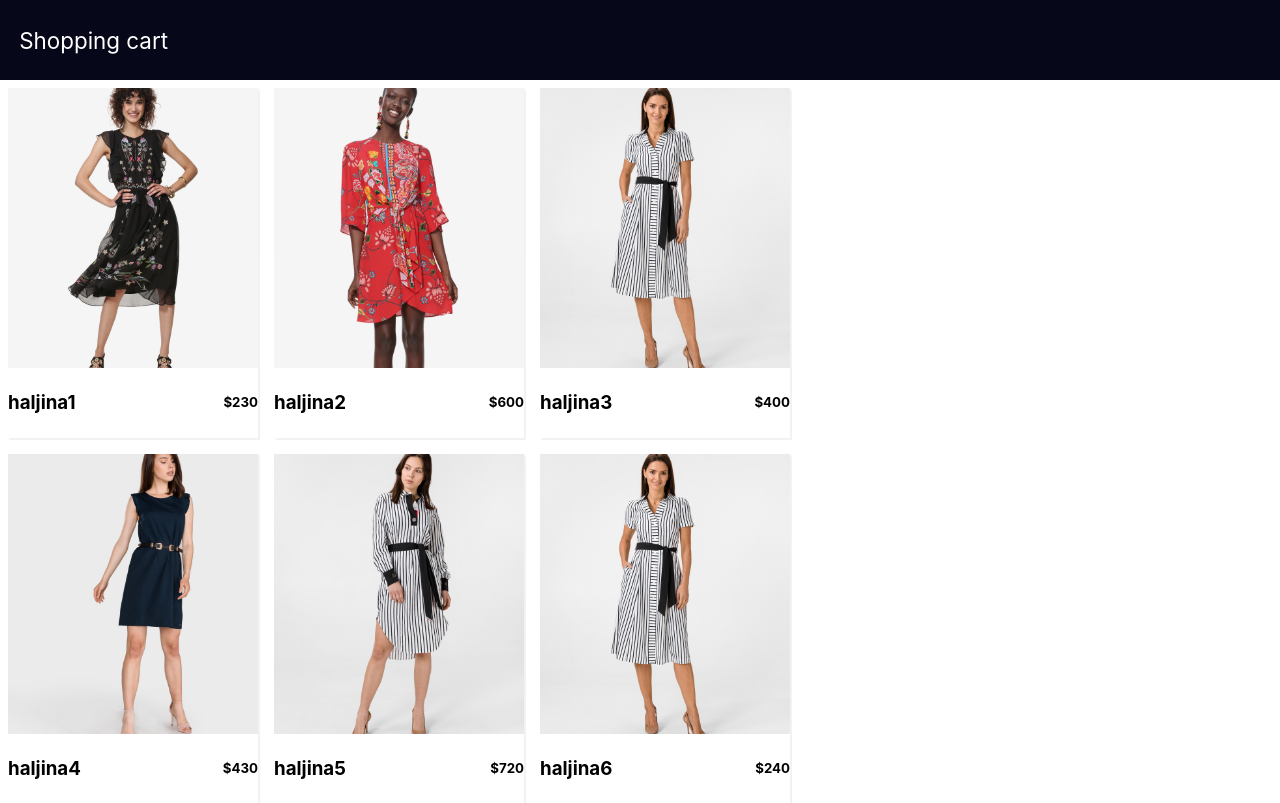
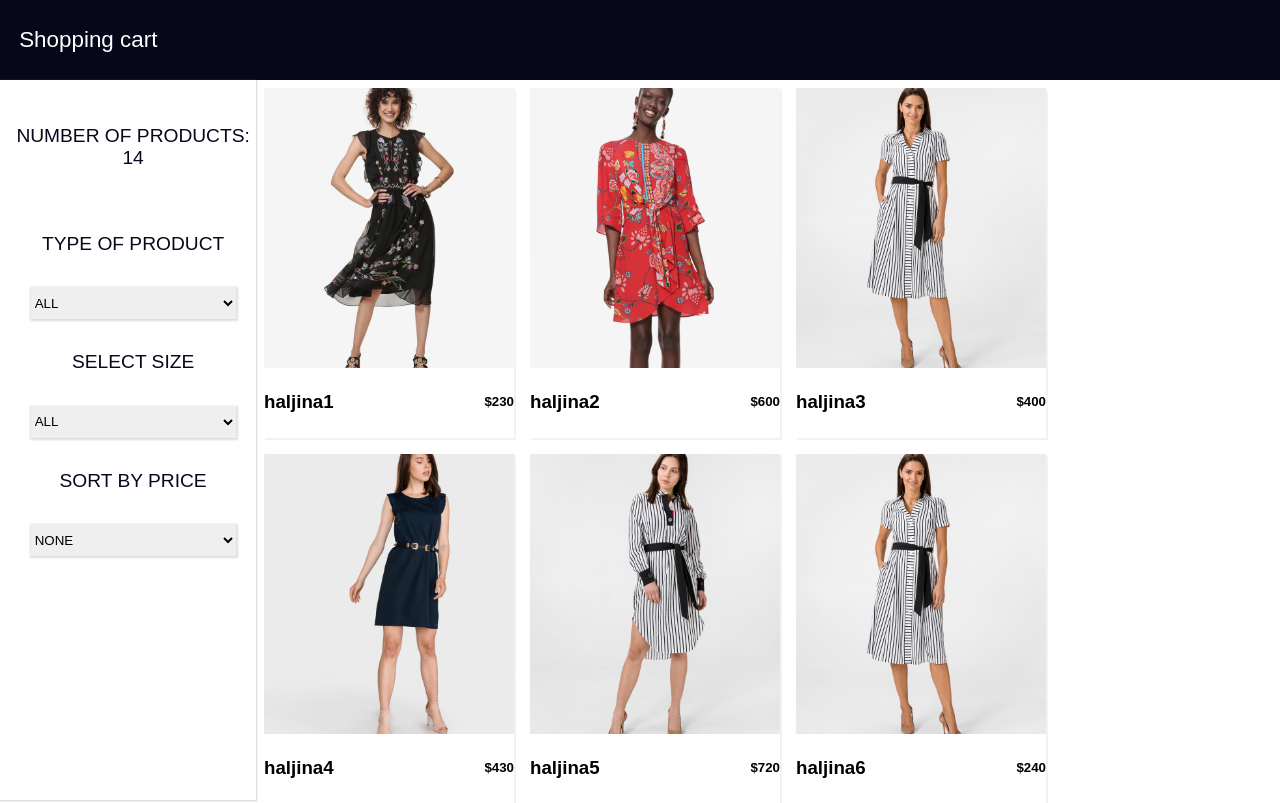
Before and after one commit to josipfrljic94/mern-redux-store, a React (Create React App) app: page / in a window 1280 px wide. Shown: the top 803 px of the page. Built offline with nearby package versions, Linux system fonts and the light colour scheme.

Commit message:
filter-component with actions

```diff
--- a/src/App.js
+++ b/src/App.js
@@ -1,7 +1,7 @@
 import React from 'react';
 import data from './data.json'
 import Products from './components/Products';
-
+import Filter  from './components/Filter'
 class App extends React.Component {
 constructor(){
   super()
@@ -10,8 +10,54 @@ constructor(){
     size:"",
     sort:"",
     type:""
+  };
+
+}
+filtertypes(event){
+  if(event.target.value===""){
+    this.setState({type:event.target.value,products:data.products})
+  }else{
+    this.setState({ type:event.target.value,
+       products: data.products.filter(product=>product.type===event.target.value)}
+    )
+
+    }
+}
+sizefilter=(event)=>{
+  if(event.target.value===""){
+    this.setState({size:event.target.value, products:data.products})
   }
-};
+  else{
+    this.setState({size:event.target.value,
+      products:data.products.filter(product=>product.size.includes(event.target.value)===true)})
+
+  }
+}
+
+sortprice=(event)=>{
+ let sort= event.target.value
+this.setState((state)=>({
+  sort: sort,
+  products: state.products.slice().sort((a,b)=>
+  sort==="lowest"
+    ? a.price >b.price
+    ? 1
+    :-1
+    : sort==='highest'
+    ? a.price < b.price
+    ? 1
+    :-1
+    : a.id > b.id
+    ? 1
+    : -1
+    //
+  )
+}))
+
+  }
+
+
+
 render(){
   return (
     <div className="App">
@@ -20,6 +66,11 @@ render(){
 
     </header>
     <div className='container'>
+      <section className='filter-section'>
+      <Filter count={this.state.products.length} type={this.state.type} filtertypes={this.filtertypes.bind(this)} sizefilter={this.sizefilter} size={this.state.size} sortprice={this.sortprice} sort={this.state.sort}/>
+      </section>
+
+
      <Products products={this.state.products}/>
 
       </div>
--- /dev/null
+++ b/src/components/Filter.js
@@ -0,0 +1,34 @@
+import React, { Component } from 'react'
+
+export default class Filter extends Component {
+    render() {
+        return (
+
+            <div className='select-container'>
+                     <h5>Number of products: {this.props.count}</h5>
+                    <h5>Type of product</h5>
+                <select value={this.props.type} onChange={this.props.filtertypes}>
+                    <option value="">ALL</option>
+                    <option value="dress">DRESS</option>
+                    <option value="bluse">BLUSE</option>
+                </select>
+                <h5>Select size</h5>
+                <select onChange={this.props.sizefilter} value={this.props.size}>
+                    <option value="">ALL</option>
+                    <option value="XS">XS</option>
+                    <option value="S">S</option>
+                   <option value="M">M</option>
+                   <option value="L">L</option>
+                   <option value="XL">XL</option>
+                </select>
+                <h5>SORT BY PRICE</h5>
+                <select value={this.props.sort} onChange={this.props.sortprice}>
+                    <option value=''>NONE</option>
+                    <option value='highest'>HIGHEST</option>
+                    <option value='lowest'>LOWEST</option>
+                </select>
+
+            </div>
+        )
+    }
+}
--- a/src/index.css
+++ b/src/index.css
@@ -1,8 +1,7 @@
 body {
   margin: 0;
-  font-family: -apple-system, BlinkMacSystemFont, 'Segoe UI', 'Roboto', 'Oxygen',
-    'Ubuntu', 'Cantarell', 'Fira Sans', 'Droid Sans', 'Helvetica Neue',
-    sans-serif;
+
+    font-family: Arial, Helvetica, sans-serif;
   -webkit-font-smoothing: antialiased;
   -moz-osx-font-smoothing: grayscale;
 }
@@ -25,11 +24,17 @@ header a{
   font-size: 1.4rem;
   margin-left: 1.5%;
 }
+
+/* MAIN CONTAINER */
 .container{
+  display: flex;
+  flex-wrap: wrap;
   width: 100%;
 
 min-height: 80vh;
 }
+
+/* PRODUCTS CONTAINER */
 .products-container{
   height: 100%;
   width: 80%;
@@ -56,5 +61,40 @@ min-height: 80vh;
   width: 100%;
   justify-content: space-between;
   align-items: center;
+}
+
+/* END OF PRODUCTS CONTAINER */
+
+/* FILTERABLE SECTION */
+.filter-section{
+  width: 20%;
+height: 90vh;
+box-shadow: 0.5px 0.7px 0.7px 0.7px #dfdddd;
 
 }
+.select-container{
+  width: 100%;
+  color: #07071a;
+
+  display: grid;
+  justify-items: center;
+  padding: 2%;
+  margin: 3% 0;
+}
+.select-container select{
+  width: 80%;
+  box-shadow: 0.5px 1px 2px 1.2px #dfdddd;
+  padding: 3% 0;
+  border: none;
+}
+.select-container h5{
+  text-transform: uppercase;
+  color: #07071a;
+  font-size: 1.2rem;
+  font-weight: 200;
+
+  text-align: center;
+}
+
+
+/* END OF FILTERABLE SECTION */
```
Also changed, not shown: src/data.json (+39 -39 lines), public/logo192.png (added).
